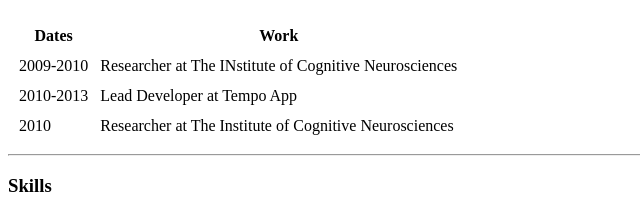
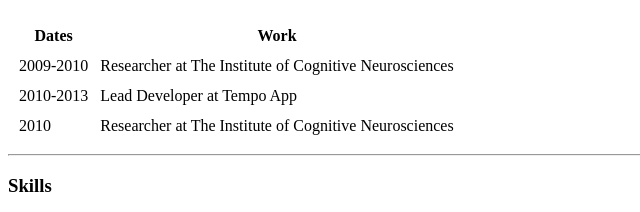
Before and after one commit to Ekkaist/cv, a plain HTML site: page index.html in a window 1280 px wide. Shown: the part 444-656 px from the top of the page, 0-640 px from the left. Drawn offline with Linux system fonts and the light colour scheme.

Commit message:
Update index.html

```diff
--- a/index.html
+++ b/index.html
@@ -34,7 +34,7 @@
       <tbody>
         <tr>
           <td>2009-2010</td>
-          <td>Researcher at The INstitute of Cognitive Neurosciences</td>
+          <td>Researcher at The Institute of Cognitive Neurosciences</td>
         </tr>
         <tr>
           <td>2010-2013</td>
```
